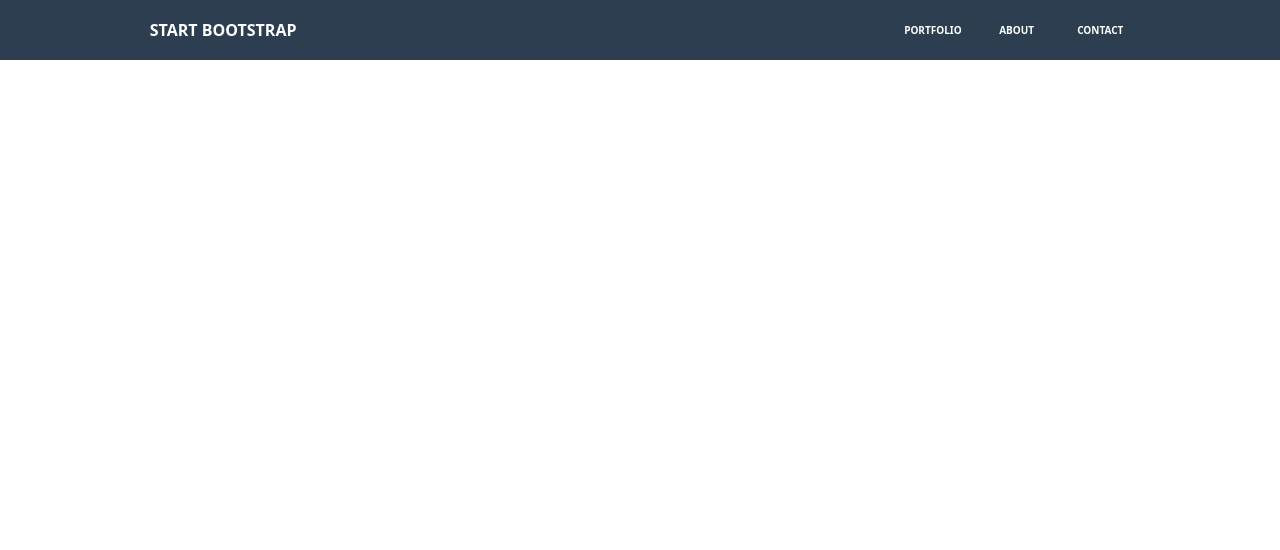
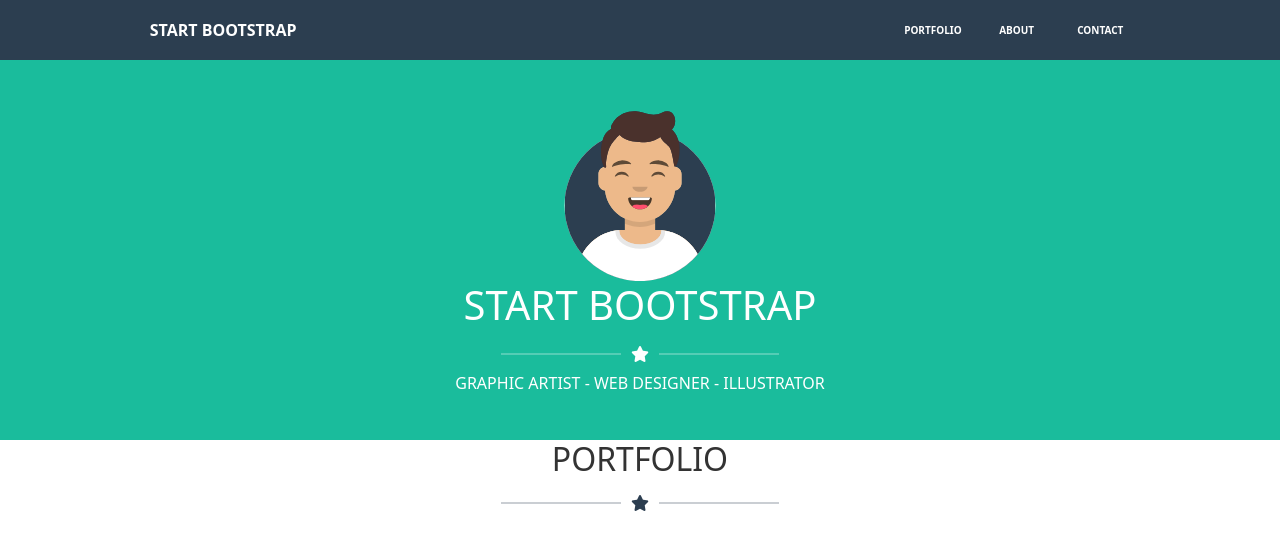
Before and after one commit to codingcele/html-css-bootstrap-freelancer, a plain HTML site: page index.html in a window 1280 px wide. Drawn offline with nearby package versions, Linux system fonts and the light colour scheme.

Commit message:
inizio griglia portfolio

```diff
--- a/index.html
+++ b/index.html
@@ -6,20 +6,56 @@
     <meta name="viewport" content="width=device-width, initial-scale=1.0">
     <link href="https://cdn.jsdelivr.net/npm/bootstrap@5.2.2/dist/css/bootstrap.min.css" rel="stylesheet" integrity="sha384-Zenh87qX5JnK2Jl0vWa8Ck2rdkQ2Bzep5IDxbcnCeuOxjzrPF/et3URy9Bv1WTRi" crossorigin="anonymous">
     <link rel="stylesheet" href="style.css">
+    <script src="https://kit.fontawesome.com/53b34e5099.js" crossorigin="anonymous"></script>
     <title>Document</title>
 </head>
 <body>
     <header>
         <div class="container align-center justify-center">
             <div class="row width-70">
-                <div class="col-9 char-big-white">
+                <div class="col-9 char-big white">
                     START BOOTSTRAP
                 </div>
-                <div class="col-1 char-small-white align-center justify-center">PORTFOLIO</div>
-                <div class="col-1 char-small-white align-center justify-center">ABOUT</div>
-                <div class="col-1 char-small-white align-center justify-center">CONTACT</div>
+                <div class="col-1 char-small white align-center justify-center">PORTFOLIO</div>
+                <div class="col-1 char-small white align-center justify-center">ABOUT</div>
+                <div class="col-1 char-small white align-center justify-center">CONTACT</div>
             </div>
         </div>
     </header>
+    <div class="jumbotron">
+        <div class="container">
+            <div class="row align-center flex-column">
+                <div class="col-2">
+                    <img src="img/avatar.svg" alt="">
+                </div>
+                <h1 class="col-4 justify-center white">
+                    START BOOTSTRAP
+                </h1>
+                <div class="col-4 justify-center align-center">
+                    <hr>
+                    <i class="fa-solid fa-star white"></i>
+                    <hr>
+                </div>
+                <div class="col-5 white justify-center font-500">
+                    GRAPHIC ARTIST - WEB DESIGNER - ILLUSTRATOR
+                </div>
+            </div>
+        </div>
+    </div>
+    <div class="container portfolio">
+        <div class="row align-center flex-column">
+            <h2 class="col-4 justify-center dark-gray">
+                PORTFOLIO
+            </h2>
+            <div class="col-4 justify-center align-center">
+                <hr class="bk-dark-blue">
+                <i class="fa-solid fa-star dark-blue"></i>
+                <hr class="bk-dark-blue">
+            </div>
+        </div>
+        <div class="row">
+
+        </div>
+    </div>
 </body>
 </html>
--- a/style.css
+++ b/style.css
@@ -1,7 +1,14 @@
+* {
+    margin: 0;
+    padding: 0;
+    box-sizing: border-box;
+}
+
 header {
     position: fixed;
     display: flex;
     align-items: center;
+    z-index: 1;
     width: 100%;
     min-height: 60px;
     background-color: rgb(44, 62, 80);
@@ -13,21 +20,79 @@ header {
 }
 
 .justify-center {
+    display: flex;
     justify-content: center;
+}
+
+.flex-column {
+    flex-direction: column;
 }
 
 .width-70 {
     min-width: 90%;
 }
 
-.char-big-white {
+.char-big {
     font-size: 16px;
     font-weight: bold;
+}
+
+.char-small {
+    font-size: 10px;
+    font-weight: 600;
+}
+
+.font-500 {
+    font-weight: 500;
+}
+
+.white {
     color: white;
 }
 
-.char-small-white {
-    font-size: 10px;
-    color: white;
-    font-weight: 600;
+.black {
+    color: black;
 }
+
+.dark-gray {
+    color: rgb(51, 51, 51);
+}
+
+.jumbotron {
+    display: flex;
+    align-items: center;
+    position: relative;
+    top: 60px;
+    width: 100%;
+    min-height: 380px;
+    background-color: rgb(26, 188, 156);
+}
+
+.margin-auto {
+    margin: auto;
+}
+
+.fa-star {
+    padding: 0 10px;
+}
+
+hr {
+    width: 120px;
+    background-color: white;
+    height: 2px;
+    border: none;
+}
+
+.portfolio {
+    min-height: 500px;
+    position: relative;
+    top: 60px;
+}
+
+.dark-blue {
+    color: rgb(44, 62, 80);
+}
+
+.bk-dark-blue {
+    background-color: rgb(44, 62, 80);
+}
```
